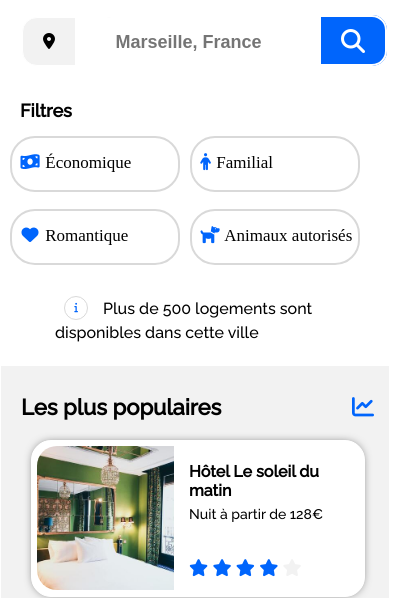
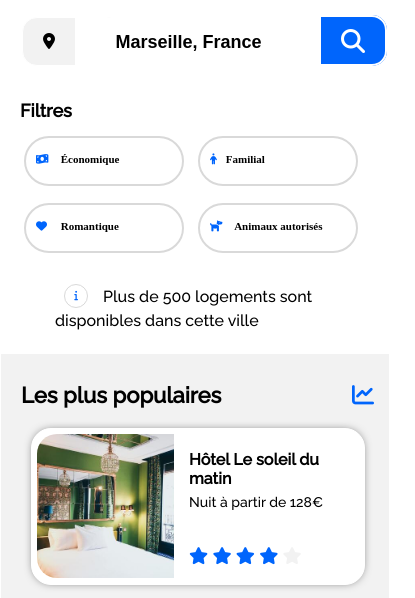
Before and after one commit to Mostafa1689/booki-mostafa, a plain HTML site: page index.html in a window 390 px wide. Shown: the part 246-844 px from the top of the page, 415 px wide, since content can reach past the window. Drawn offline with Linux system fonts and the light colour scheme.

Commit message:
modif-scroll

```diff
--- a/css/mobile.css
+++ b/css/mobile.css
@@ -6,14 +6,12 @@
     box-sizing: border-box;
 }
   #content {
-      max-width: 100%;
-      width: 100%;
-      /* margin: 0 0px 0 20px; */
+    overflow-x: hidden;
 }
 
-  .body {
+.body {
     display: block;
-    overflow-x: hidden
+    overflow-x: hidden;
 }
 
   html {
@@ -82,7 +80,7 @@ header img {
   margin: 21px;
 }
 header nav {
-  width: 100%;
+  /* width: 100%; */
   margin: 27px 10px 0 0px;
 }
 header nav ul {
@@ -100,14 +98,14 @@ header a {
 header a:hover {
 
     font-weight: 500;
-    width: 100%;
+    /* width: 100%; */
     color: #0065FC;
     padding: 0px 60px 23px 60px;
     border-bottom: 3px solid #0065FC;
     font-size: 16px;
     line-height: 19px;
     cursor: pointer;
-    inline-size: 100%;
+    /* inline-size: 100%; */
     border-top: 1px solid #fff;
 }
 
@@ -328,30 +326,27 @@ header section p {
   display: flex;
   align-items: center;
   flex-direction: row;
+
 }
 #filter-2 ul {
   display: flex;
-  display: flex;
-  width: 100%;
-  flex-wrap: nowrap;
-  flex-direction: row;
-  margin: 0 0 17px 0px;
+    width: 100%;
+    flex-wrap: nowrap;
+    flex-direction: row;
+    margin: 0 0 17px 10px;
 
 }
-#filter-2 span {
-  font-weight: 700;
-    font-size: 17px;
-    line-height: 20px;
-    margin: 10px 0px 10px 5px;
-    text-align: center;
-}
+
 #filter-2 li {
   border: 2px solid #D9D9D9;
-  border-radius: 25px;
-  padding: 8px 6px;
-  width: 170px;
-  margin: 0px 0px 0 10px;
-  padding: 15px 5px 15px 2px;
+    border-radius: 25px;
+    width: 160px;
+    margin: 0px 0px 0 14px;
+    padding: 15px 10px;
+    font-weight: 700;
+    font-size: 11px;
+    line-height: 13px;
+    height: 50px;
 }
 #filter-2 li:hover{
   background: #deebff;
--- a/css/style.css
+++ b/css/style.css
@@ -299,7 +299,7 @@ header button {
  #content {
     position: relative;
     max-width: 1400px;
-    width: 100%;
+    /* width: 100%; */
     margin: 0 50px;
 }
 #filter-2{
@@ -351,7 +351,7 @@ main {
     border: 1px #FFF solid;
     border-radius: 50px;
     padding: 10px 0px 30px 28px;
-    margin-right: 40px;
+    margin-right: 25px;
 }
 #hosting h2 {
     font-weight: 700;
--- a/index.html
+++ b/index.html
@@ -29,7 +29,7 @@
     <div id="content">
         <header >
             <div class="lign-hor">
-                <img href="#" src="img/logo/Booki.png" alt="logo booki ">
+                <img src="img/logo/Booki.png" alt="logo booki ">
                 <nav>
                     <ul>
                         <li><a href="hebergements.html"> Hébergements</a></li>
@@ -43,7 +43,7 @@
                 <form action="#" class="lign-hor" method="post">
                     <span class="icon locat"></span>
                     <label for="recherche-ville"> Recherche une ville</label>
-                    <input type="search" name="recherche-ville" id="recherche-ville" placeholder="Marseille, France">
+                    <input type="search" name="recherche-ville" id="recherche-ville" value="Marseille, France">
                     <input type="submit" value="Rechercher"  class="recherche ">
                     <button type="submit"  name="search" value="Search" class="recherche "></button>
                 </form>
```
